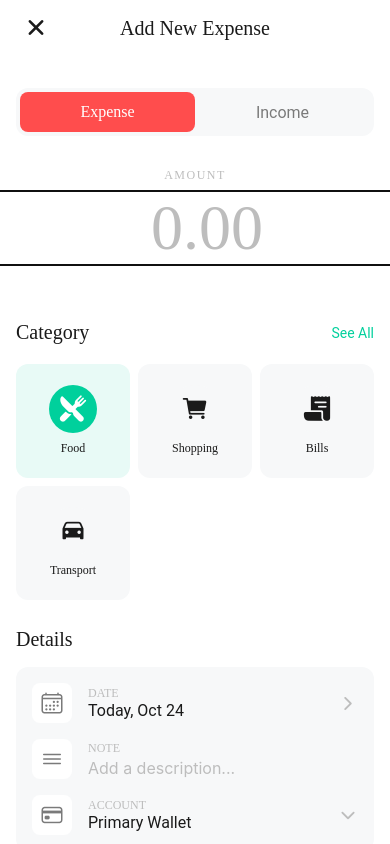
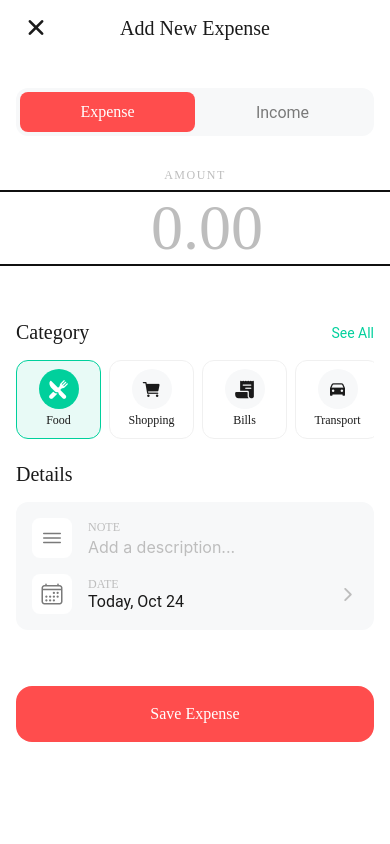
Before and after one commit to y0hannes/penny-flow, a React Native app: screen /AddExpense in a window 390 px wide. Built offline with nearby package versions, Linux system fonts and the light colour scheme.

Commit message:
feat: modify add expense screen

```diff
--- a/src/components/ui/CategoryCard.tsx
+++ b/src/components/ui/CategoryCard.tsx
@@ -37,20 +37,32 @@ const CategoryCard = ({
       style={[
         styles.container,
         { backgroundColor: theme.colors.background, borderColor: isDark ? '#2C2C2C' : '#F0F0F0' },
-        isGrid && { width: GRID_WIDTH, aspectRatio: 1, backgroundColor: isDark ? theme.colors.unselectedCategoryBg : '#F7F8F9', margin: staticTheme.spacing.xs },
-        variant === 'horizontal' && { width: 100, marginRight: staticTheme.spacing.md, borderWidth: 1 },
+        isGrid && {
+          width: GRID_WIDTH,
+          aspectRatio: 1,
+          backgroundColor: isDark ? theme.colors.unselectedCategoryBg : '#F7F8F9',
+          margin: staticTheme.spacing.xs
+        },
+        variant === 'horizontal' && {
+          minWidth: 85,
+          paddingVertical: staticTheme.spacing.sm,
+          paddingHorizontal: staticTheme.spacing.md,
+          marginRight: staticTheme.spacing.sm,
+          borderWidth: 1,
+        },
         selected && { backgroundColor: isDark ? '#003328' : '#E8FAF6', borderColor: theme.colors.primary },
       ]}
     >
       <View
         style={[
           styles.iconCircle,
+          !isGrid && { width: 40, height: 40, borderRadius: 20, marginBottom: 4 },
           { backgroundColor: selected ? theme.colors.primary : (isDark ? '#2C2C2C' : '#F7F8F9') },
         ]}
       >
         <Ionicons
           name={icon}
-          size={isGrid ? 28 : 24}
+          size={isGrid ? 28 : 20}
           color={selected ? theme.colors.buttonText : theme.colors.textPrimary}
         />
       </View>
@@ -59,6 +71,7 @@ const CategoryCard = ({
         variant="caption"
         bold
         color="textPrimary"
+        numberOfLines={1}
         style={styles.label}
       >
         {label}
--- a/src/screens/AddExpense/AddExpenseScreen.tsx
+++ b/src/screens/AddExpense/AddExpenseScreen.tsx
@@ -1,4 +1,4 @@
-import React, { useState } from 'react';
+import React, { useState, useRef } from 'react';
 import {
   View,
   StyleSheet,
@@ -7,6 +7,8 @@ import {
   TextInput,
   Platform,
   Alert,
+  KeyboardAvoidingView,
+  Keyboard,
 } from 'react-native';
 import { useSafeAreaInsets } from 'react-native-safe-area-context';
 import { Ionicons } from '@expo/vector-icons';
@@ -52,7 +54,7 @@ export default function AddExpenseScreen() {
   const [amount, setAmount] = useState('');
   const [selectedCategory, setSelectedCategory] = useState('Food');
   const [note, setNote] = useState('');
-  const [account, setAccount] = useState('Primary Wallet');
+  const noteInputRef = useRef<TextInput>(null);
 
   const categories = type === 'expense' ? expenseCategories : incomeCategories;
 
@@ -82,7 +84,6 @@ export default function AddExpenseScreen() {
       type: type,
       icon: categoryIcons[selectedCategory] || 'cash',
       note,
-      account,
     });
 
     // Navigate back
@@ -90,72 +91,31 @@ export default function AddExpenseScreen() {
   };
 
   return (
-    <View
-      style={[
-        styles.container,
-        {
-          paddingTop: insets.top,
-          paddingBottom: insets.bottom,
-          backgroundColor: theme.colors.background,
-        },
-      ]}
+    <KeyboardAvoidingView
+      behavior={Platform.OS === 'ios' ? 'padding' : 'height'}
+      style={[styles.container, { backgroundColor: theme.colors.background }]}
+      keyboardVerticalOffset={Platform.OS === 'ios' ? 0 : 20}
     >
-      {/* Header */}
+      <View style={{ flex: 1, paddingTop: insets.top }}>
         <View style={[styles.header, { backgroundColor: theme.colors.background }]}>
           <TouchableOpacity onPress={() => navigation.goBack()} style={styles.closeButton}>
             <Ionicons name="close" size={28} color={theme.colors.textPrimary} />
           </TouchableOpacity>
-        <Text variant="subheading" bold color="textPrimary">
-          Add New {type === 'expense' ? 'Expense' : 'Income'}
-        </Text>
-        <View style={{ width: 40 }} /> {/* Spacer */}
+          <Text variant="subheading" bold color="textPrimary">Add New {type === 'expense' ? 'Expense' : 'Income'}</Text>
+          <View style={{ width: 40 }} />
         </View>
 
-      <ScrollView showsVerticalScrollIndicator={false} contentContainerStyle={styles.scrollContent}>
-        {/* Type Selector */}
-        <View
-          style={[
-            styles.typeSelectorContainer,
-            { backgroundColor: isDark ? theme.colors.unselectedCategoryBg : '#F7F8F9' },
-          ]}
-        >
-          <TouchableOpacity
-            style={[
-              styles.typeButton,
-              type === 'expense' && styles.activeExpenseButton,
-            ]}
-            onPress={() => handleTypeChange('expense')}
-          >
-            <Text
-              variant="body"
-              bold={type === 'expense'}
-              color={type === 'expense' ? 'buttonText' : 'textSecondary'}
-            >
-              Expense
-            </Text>
+        <ScrollView showsVerticalScrollIndicator={false} contentContainerStyle={styles.scrollContent} keyboardShouldPersistTaps="handled">
+          <View style={[styles.typeSelectorContainer, { backgroundColor: isDark ? theme.colors.unselectedCategoryBg : '#F7F8F9' }]}>
+            <TouchableOpacity style={[styles.typeButton, type === 'expense' && styles.activeExpenseButton]} onPress={() => handleTypeChange('expense')}>
+              <Text variant="body" bold={type === 'expense'} color={type === 'expense' ? 'buttonText' : 'textSecondary'}>Expense</Text>
             </TouchableOpacity>
-          <TouchableOpacity
-            style={[
-              styles.typeButton,
-              type === 'income' && styles.activeIncomeButton,
-            ]}
-            onPress={() => handleTypeChange('income')}
-          >
-            <Text
-              variant="body"
-              bold={type === 'income'}
-              color={type === 'income' ? 'buttonText' : 'textSecondary'}
-            >
-              Income
-            </Text>
+            <TouchableOpacity style={[styles.typeButton, type === 'income' && styles.activeIncomeButton]} onPress={() => handleTypeChange('income')}>
+              <Text variant="body" bold={type === 'income'} color={type === 'income' ? 'buttonText' : 'textSecondary'}>Income</Text>
             </TouchableOpacity>
           </View>
-
-        {/* Amount Input */}
           <View style={styles.amountContainer}>
-          <Text variant="caption" color="textTertiary" bold align="center" style={styles.amountLabel}>
-            AMOUNT
-          </Text>
+            <Text variant="caption" color="textTertiary" bold align="center" style={styles.amountLabel}>AMOUNT</Text>
             <View style={styles.amountRow}>
               <Text style={[styles.currencySymbol, { color: theme.colors.textPrimary }]}>{currency.symbol}</Text>
               <TextInput
@@ -166,56 +126,54 @@ export default function AddExpenseScreen() {
                 placeholder="0.00"
                 placeholderTextColor={theme.colors.textTertiary}
                 autoFocus
+                returnKeyType="next"
+                onSubmitEditing={() => noteInputRef.current?.focus()}
+                blurOnSubmit={false}
               />
             </View>
           </View>
-
-        {/* Category Section */}
           <View style={styles.sectionHeader}>
-          <Text variant="subheading" bold color="textPrimary">
-            Category
-          </Text>
+            <Text variant="subheading" bold color="textPrimary">Category</Text>
             <TouchableOpacity>
-            <Text variant="link" color="primary">
-              See All
-            </Text>
+              <Text variant="link" color="primary">See All</Text>
             </TouchableOpacity>
           </View>
-
-        <View style={styles.categoryGrid}>
+          <ScrollView horizontal showsHorizontalScrollIndicator={false} contentContainerStyle={styles.categoryScroll}>
             {categories.map((cat) => (
               <CategoryCard
                 key={cat.id}
                 label={cat.label}
                 icon={cat.icon}
-              variant="grid"
+                variant="horizontal"
                 selected={selectedCategory === cat.label}
                 onPress={() => setSelectedCategory(cat.label)}
               />
             ))}
+          </ScrollView>
+          <View style={styles.sectionHeader}>
+            <Text variant="subheading" bold color="textPrimary">Details</Text>
           </View>
-
-        {/* Details Section */}
-        <View style={styles.sectionHeader}>
-          <Text variant="subheading" bold color="textPrimary">
-            Details
-          </Text>
+          <View style={[styles.detailsContainer, { backgroundColor: isDark ? theme.colors.unselectedCategoryBg : '#F7F8F9' }]}>
+            <View style={styles.detailItem}>
+              <View style={[styles.detailIcon, { backgroundColor: isDark ? theme.colors.background : '#FFFFFF' }]}>
+                <Ionicons name="menu-outline" size={24} color={theme.colors.textSecondary} />
               </View>
-
-        <View
-          style={[
-            styles.detailsContainer,
-            { backgroundColor: isDark ? theme.colors.unselectedCategoryBg : '#F7F8F9' },
-          ]}
-        >
-          {/* Date Picker Item */}
+              <View style={styles.detailContent}>
+                <Text variant="caption" color="textTertiary" bold>NOTE</Text>
+                <TextInput
+                  ref={noteInputRef}
+                  value={note}
+                  onChangeText={setNote}
+                  placeholder="Add a description..."
+                  placeholderTextColor={theme.colors.textTertiary}
+                  style={[styles.textInput, { color: theme.colors.textPrimary }]}
+                  returnKeyType="done"
+                  onSubmitEditing={handleSaveExpense}
+                />
+              </View>
+            </View>
             <TouchableOpacity style={styles.detailItem}>
-            <View
-              style={[
-                styles.detailIcon,
-                { backgroundColor: isDark ? theme.colors.background : '#FFFFFF' },
-              ]}
-            >
+              <View style={[styles.detailIcon, { backgroundColor: isDark ? theme.colors.background : '#FFFFFF' }]}>
                 <Ionicons name="calendar-outline" size={24} color={theme.colors.textSecondary} />
               </View>
               <View style={styles.detailContent}>
@@ -224,66 +182,25 @@ export default function AddExpenseScreen() {
               </View>
               <Ionicons name="chevron-forward" size={20} color={theme.colors.textTertiary} />
             </TouchableOpacity>
-
-          {/* Note Item */}
-          <View style={styles.detailItem}>
-            <View
-              style={[
-                styles.detailIcon,
-                { backgroundColor: isDark ? theme.colors.background : '#FFFFFF' },
-              ]}
-            >
-              <Ionicons name="menu-outline" size={24} color={theme.colors.textSecondary} />
           </View>
-            <View style={styles.detailContent}>
-              <Text variant="caption" color="textTertiary" bold>NOTE</Text>
-              <TextInput
-                value={note}
-                onChangeText={setNote}
-                placeholder="Add a description..."
-                placeholderTextColor={theme.colors.textTertiary}
-                style={[styles.textInput, { color: theme.colors.textPrimary }]}
-              />
-            </View>
-          </View>
-
-          {/* Account Item */}
-          <TouchableOpacity style={styles.detailItem}>
-            <View
-              style={[
-                styles.detailIcon,
-                { backgroundColor: isDark ? theme.colors.background : '#FFFFFF' },
-              ]}
-            >
-              <Ionicons name="card-outline" size={24} color={theme.colors.textSecondary} />
-            </View>
-            <View style={styles.detailContent}>
-              <Text variant="caption" color="textTertiary" bold>ACCOUNT</Text>
-              <Text variant="body" color="textPrimary">Primary Wallet</Text>
-            </View>
-            <Ionicons name="chevron-down" size={20} color={theme.colors.textTertiary} />
-          </TouchableOpacity>
-        </View>
-
-        {/* Save Button */}
           <TouchableOpacity
             style={[
               styles.saveButton,
               {
                 backgroundColor: type === 'expense' ? theme.colors.danger : theme.colors.success,
-              shadowColor: type === 'expense' ? theme.colors.danger : theme.colors.success
+                shadowColor: type === 'expense' ? theme.colors.danger : theme.colors.success,
+                marginBottom: insets.bottom + 20,
               },
             ]}
             onPress={handleSaveExpense}
             activeOpacity={0.8}
           >
-          <Text variant="button" bold>
-            Save {type === 'expense' ? 'Expense' : 'Income'}
-          </Text>
+            <Text variant="button" bold>Save {type === 'expense' ? 'Expense' : 'Income'}</Text>
           </TouchableOpacity>
+          <View style={{ height: 40 }} />
         </ScrollView>
       </View>
-
+    </KeyboardAvoidingView>
   );
 }
 
@@ -361,10 +278,8 @@ const styles = StyleSheet.create({
     marginBottom: staticTheme.spacing.md,
     marginTop: staticTheme.spacing.lg,
   },
-  categoryGrid: {
-    flexDirection: 'row',
-    flexWrap: 'wrap',
-    marginHorizontal: -staticTheme.spacing.xs,
+  categoryScroll: {
+    paddingRight: staticTheme.spacing.md,
   },
   detailsContainer: {
     borderRadius: staticTheme.borderRadius.medium,
```
Lines whose indentation alone changed are shown as unchanged.
